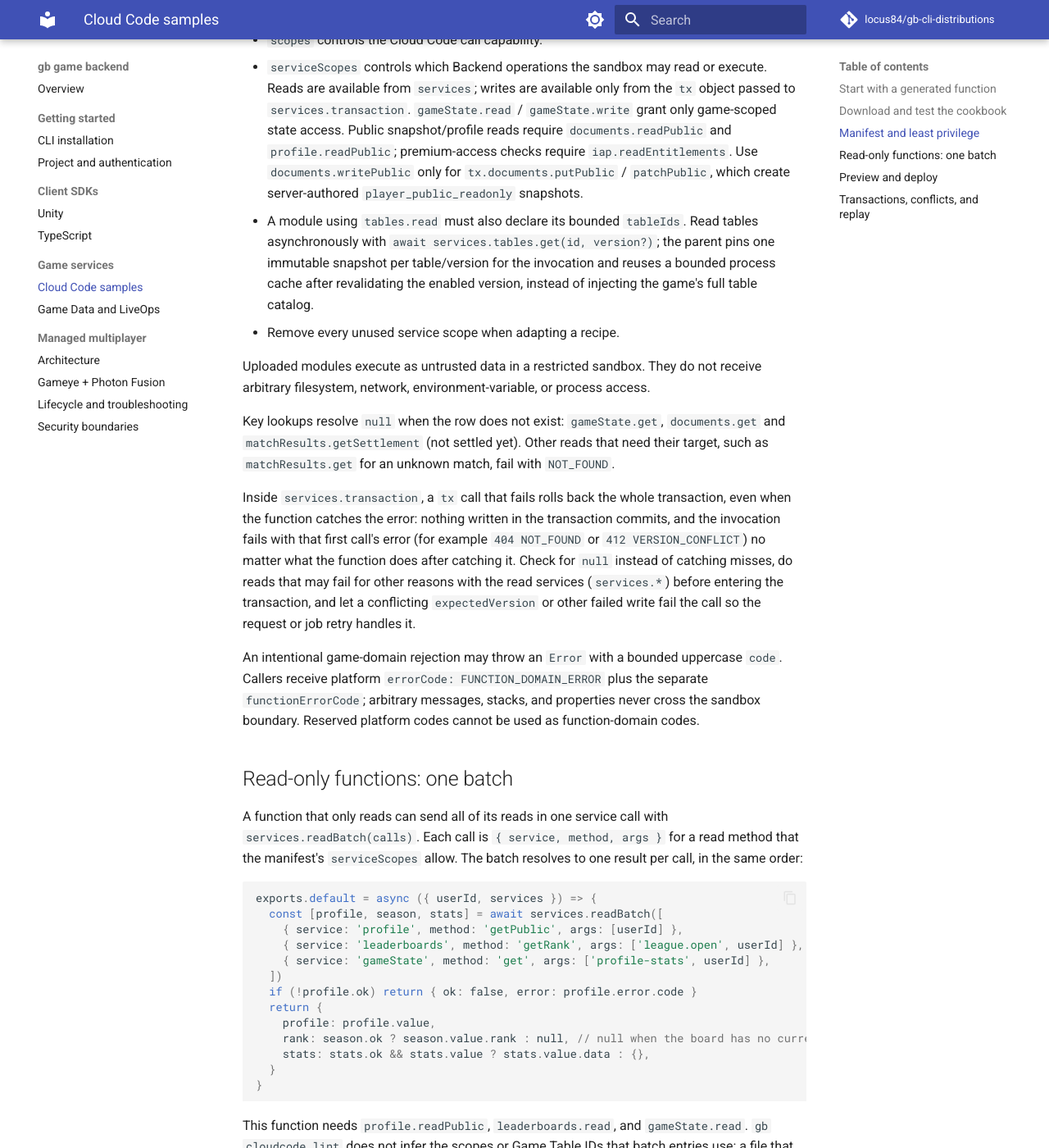
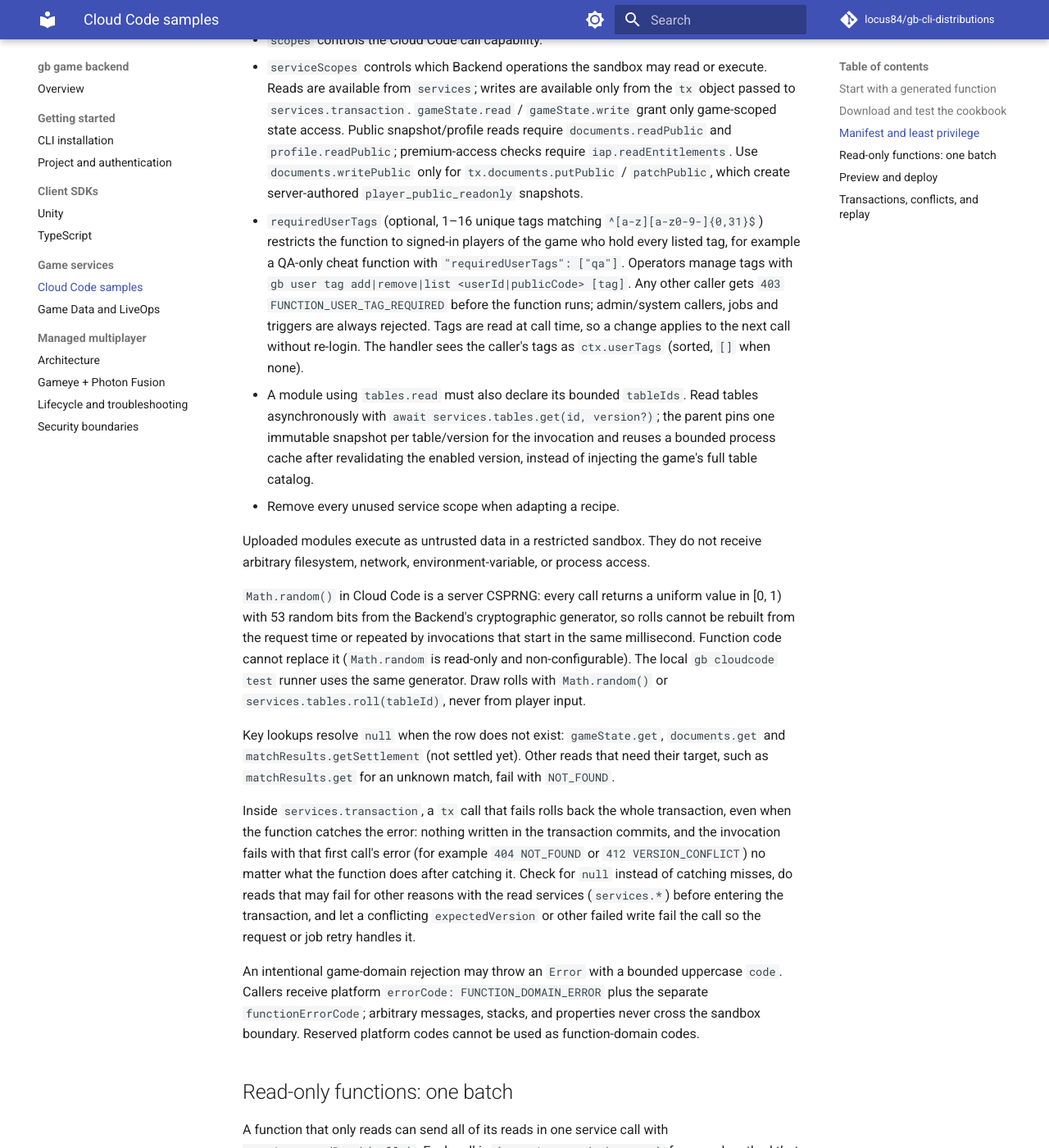
Before and after one commit to locus84/gb-cli-distributions, an MkDocs documentation site: the page built from docs/cloudcode-samples.md, in a window 1280 px wide and 1400 px high, scrolled down 2296 px. Shown: the whole window at 82% size. Built offline with MkDocs 1.6.1 and Material for MkDocs 9.7.7, drawn with Linux system fonts in a browser that asks for light colours; comment, search, counter and statistics services are not loaded; some of the changed text lies outside the part shown.

Commit message:
docs(release): publish v0.2.232

````diff
--- a/docs/cloudcode-samples.md
+++ b/docs/cloudcode-samples.md
@@ -41,7 +41,7 @@ The complete fixture set covers:
 | --- | --- | --- |
 | `quest.progress` | progress document and completion reward | Read progress and quest definitions from authoritative state. |
 | `idle.claimOffline` | capped elapsed-time reward | Read the last claim and multipliers from authoritative state. |
-| `gacha.roll` | server-drawn weighted roll, pity, reward, analytics | Never accept weights, seed, roll values, pity, or ownership from a player; for CSPRNG draws over server-owned weights, roll a Game Table with `services.tables.roll(tableId)`; add regulatory/audit controls. |
+| `gacha.roll` | server-drawn weighted roll, pity, reward, analytics | Never accept weights, seed, roll values, pity, or ownership from a player; move the weights server-side, for example into a Game Table rolled with `services.tables.roll(tableId)`; add regulatory/audit controls. |
 | `crafting.craftItem` | atomic material spend and item grant | Resolve recipes server-side; do not accept arbitrary costs or outputs. |
 | `eventShop.purchase` | schedule and purchase-limit pattern | Resolve schedules, limits, prices, and rewards server-side. |
 | `attendance.claimDaily` | streak and daily reward | Read the calendar and prior claims from authoritative state. |
@@ -62,10 +62,13 @@ Every deployed module is declared in [`cloudcode/manifest.json`](https://github.
 - `roles` controls which authenticated role may invoke the function.
 - `scopes` controls the Cloud Code call capability.
 - `serviceScopes` controls which Backend operations the sandbox may read or execute. Reads are available from `services`; writes are available only from the `tx` object passed to `services.transaction`. `gameState.read` / `gameState.write` grant only game-scoped state access. Public snapshot/profile reads require `documents.readPublic` and `profile.readPublic`; premium-access checks require `iap.readEntitlements`. Use `documents.writePublic` only for `tx.documents.putPublic` / `patchPublic`, which create server-authored `player_public_readonly` snapshots.
+- `requiredUserTags` (optional, 1–16 unique tags matching `^[a-z][a-z0-9-]{0,31}$`) restricts the function to signed-in players of the game who hold every listed tag, for example a QA-only cheat function with `"requiredUserTags": ["qa"]`. Operators manage tags with `gb user tag add|remove|list <userId|publicCode> [tag]`. Any other caller gets `403 FUNCTION_USER_TAG_REQUIRED` before the function runs; admin/system callers, jobs and triggers are always rejected. Tags are read at call time, so a change applies to the next call without re-login. The handler sees the caller's tags as `ctx.userTags` (sorted, `[]` when none).
 - A module using `tables.read` must also declare its bounded `tableIds`. Read tables asynchronously with `await services.tables.get(id, version?)`; the parent pins one immutable snapshot per table/version for the invocation and reuses a bounded process cache after revalidating the enabled version, instead of injecting the game's full table catalog.
 - Remove every unused service scope when adapting a recipe.
 
 Uploaded modules execute as untrusted data in a restricted sandbox. They do not receive arbitrary filesystem, network, environment-variable, or process access.
+
+`Math.random()` in Cloud Code is a server CSPRNG: every call returns a uniform value in [0, 1) with 53 random bits from the Backend's cryptographic generator, so rolls cannot be rebuilt from the request time or repeated by invocations that start in the same millisecond. Function code cannot replace it (`Math.random` is read-only and non-configurable). The local `gb cloudcode test` runner uses the same generator. Draw rolls with `Math.random()` or `services.tables.roll(tableId)`, never from player input.
 
 Key lookups resolve `null` when the row does not exist: `gameState.get`, `documents.get` and `matchResults.getSettlement` (not settled yet). Other reads that need their target, such as `matchResults.get` for an unknown match, fail with `NOT_FOUND`.
 
@@ -122,7 +125,7 @@ gb cloudcode call quest.progress \
   '{"questId":"daily_kill_10","eventName":"enemyKilled","amount":1,"target":10}'
 ```
 
-Game clients call a function by name without a version. The Backend then runs the latest enabled version, so a fixed version or a `gb cloudcode rollback` takes effect without a client release. A client that pins a version keeps running that code after a fix ships, and gets `409 FUNCTION_VERSION_REVOKED` once a rollback revokes it. Keep a function's input and output backward compatible; for a breaking change, add a new function name. Pin versions only in server-side bindings such as triggers, which operators can repoint immediately.
+Game clients call a function by name without a version. The Backend then runs the latest enabled version, so a fixed version or a `gb cloudcode rollback` takes effect without a client release. A client that pins a version keeps running that code after a fix ships, and gets `409 FUNCTION_VERSION_REVOKED` once a rollback revokes it. Every call, pinned or not, must also satisfy the latest version's permissions, so a newer version's `roles` or `requiredUserTags` gate older versions too. Keep a function's input and output backward compatible; for a breaking change, add a new function name. Pin versions only in server-side bindings such as triggers, which operators can repoint immediately.
 
 ## Transactions, conflicts, and replay
 
````
Also changed, not shown: samples/cloudcode-cookbook/README.md (+2 -2 lines), 3 other files.
